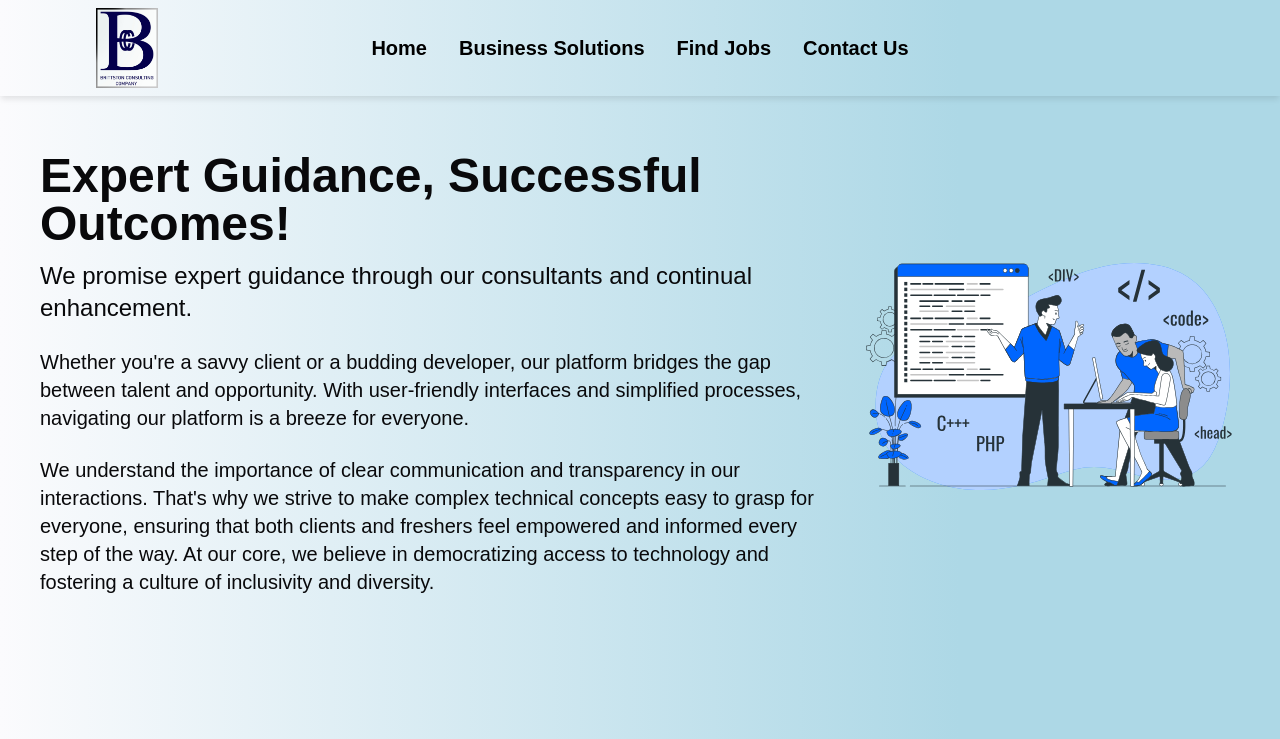
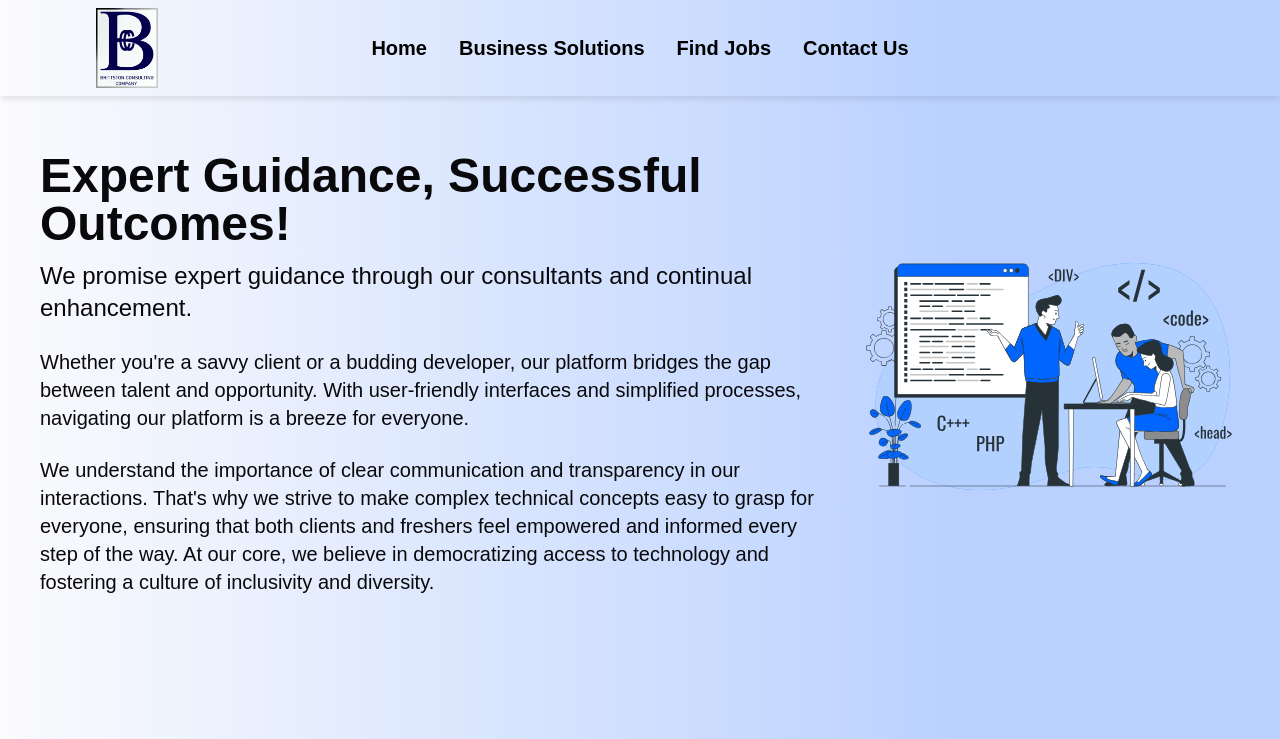
Before and after one commit to neerajng/bcc, a React (Vite) app: page / in a window 1280 px wide. Shown: the top 739 px of the page. Built offline with nearby package versions, Linux system fonts and the light colour scheme; no server answers.

Commit message:
Background color changed from rgba(173,216,230,1)

```diff
--- a/src/components/ContactForm.jsx
+++ b/src/components/ContactForm.jsx
@@ -41,7 +41,7 @@ const ContactForm = () => {
                         const data = await response.json();
                         console.log(data.message);
                         // Trigger a success toast
-                        toast.success('🦄 Wow so easy!', {
+                        toast.success('✅ Thank you! We have received your message and will contact you shortly.', {
                             position: "bottom-center",
                             autoClose: 5000,
                             hideProgressBar: false,
--- a/src/components/Navbar.css
+++ b/src/components/Navbar.css
@@ -1,6 +1,6 @@
 .navbar {
     background: rgb(251,251,253);
-    background: linear-gradient(90deg, rgba(251,251,253,1) 0%, rgba(173,216,230,1) 75%);
+    background: linear-gradient(90deg, rgba(251,251,253,1) 0%, rgba(186,209,255) 75%);
 }
 
 .shadow-bottom {
--- a/src/index.css
+++ b/src/index.css
@@ -13,7 +13,7 @@ body {
   min-width: 320px;
   min-height: 100dvh;
   background: rgb(251,251,253);
-  background: linear-gradient(90deg, rgba(251,251,253,1) 0%, rgba(173,216,230,1) 75%);
+  background: linear-gradient(90deg, rgba(251,251,253,1) 0%, rgba(186,209,255) 75%);
 }
 
 h1 {
```
